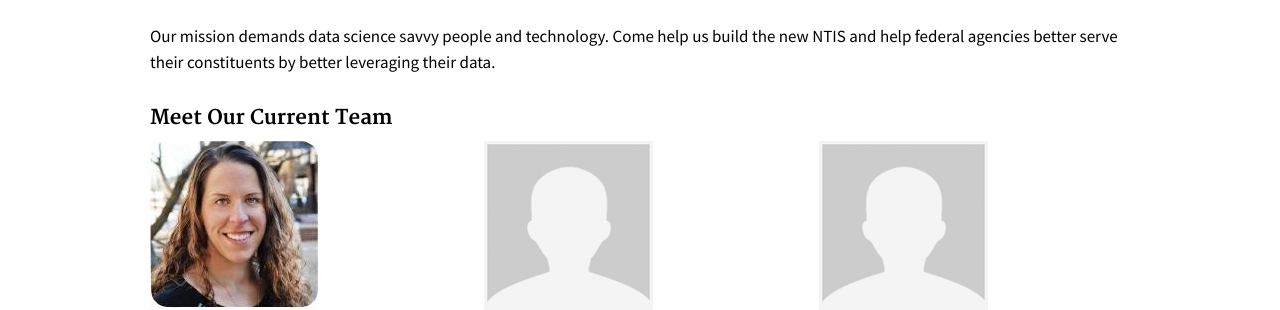
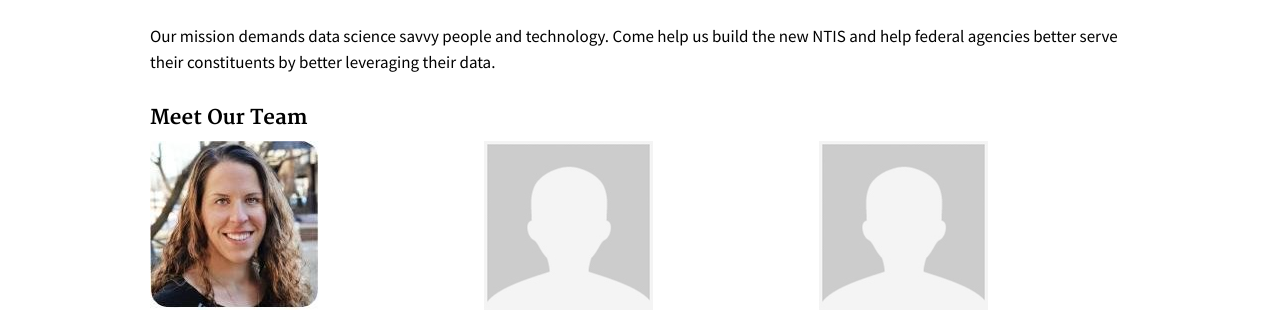
Before and after one commit to 18F/ntis-gov, a Jekyll site: the page built from join.html, in a window 1280 px wide and 1249 px high. Shown: the part 249-559 px from the top of the window. Built offline with Jekyll 4.4.1, drawn with Linux system fonts in a browser that asks for light colours.

Commit message:
Delete "current"

```diff
--- a/join.html
+++ b/join.html
@@ -8,7 +8,7 @@ title: NTIS
 
     <p>Our mission demands data science savvy people and technology. Come help us build the new NTIS and help federal agencies better serve their constituents by better leveraging their data.</p>
 
-  <h3>Meet Our Current Team</h3>
+  <h3>Meet Our Team</h3>
 
   <div class="usa-width-one-third">
     <img src="{{ site.baseurl }}/assets/site/img/krystal.jpg" />
```
